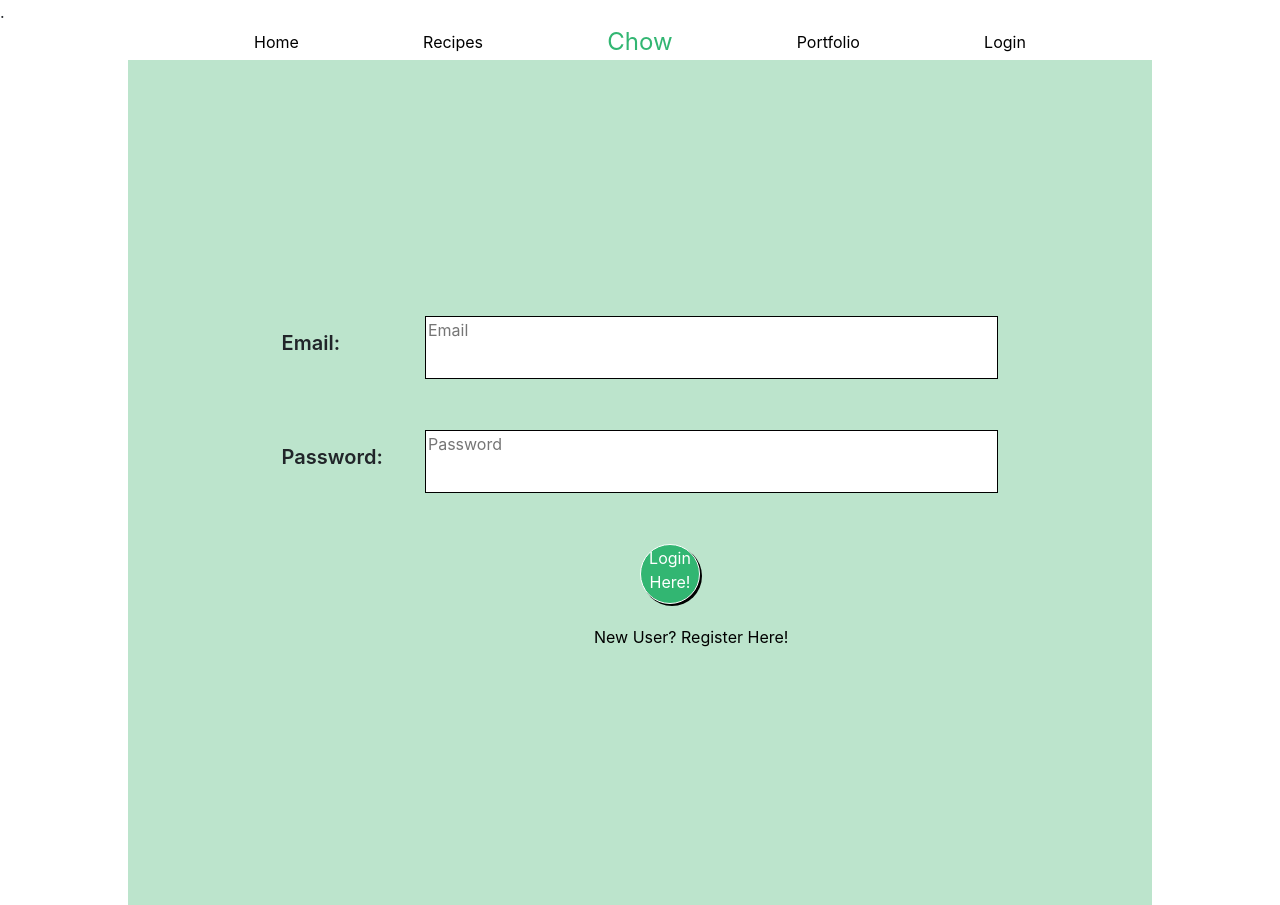
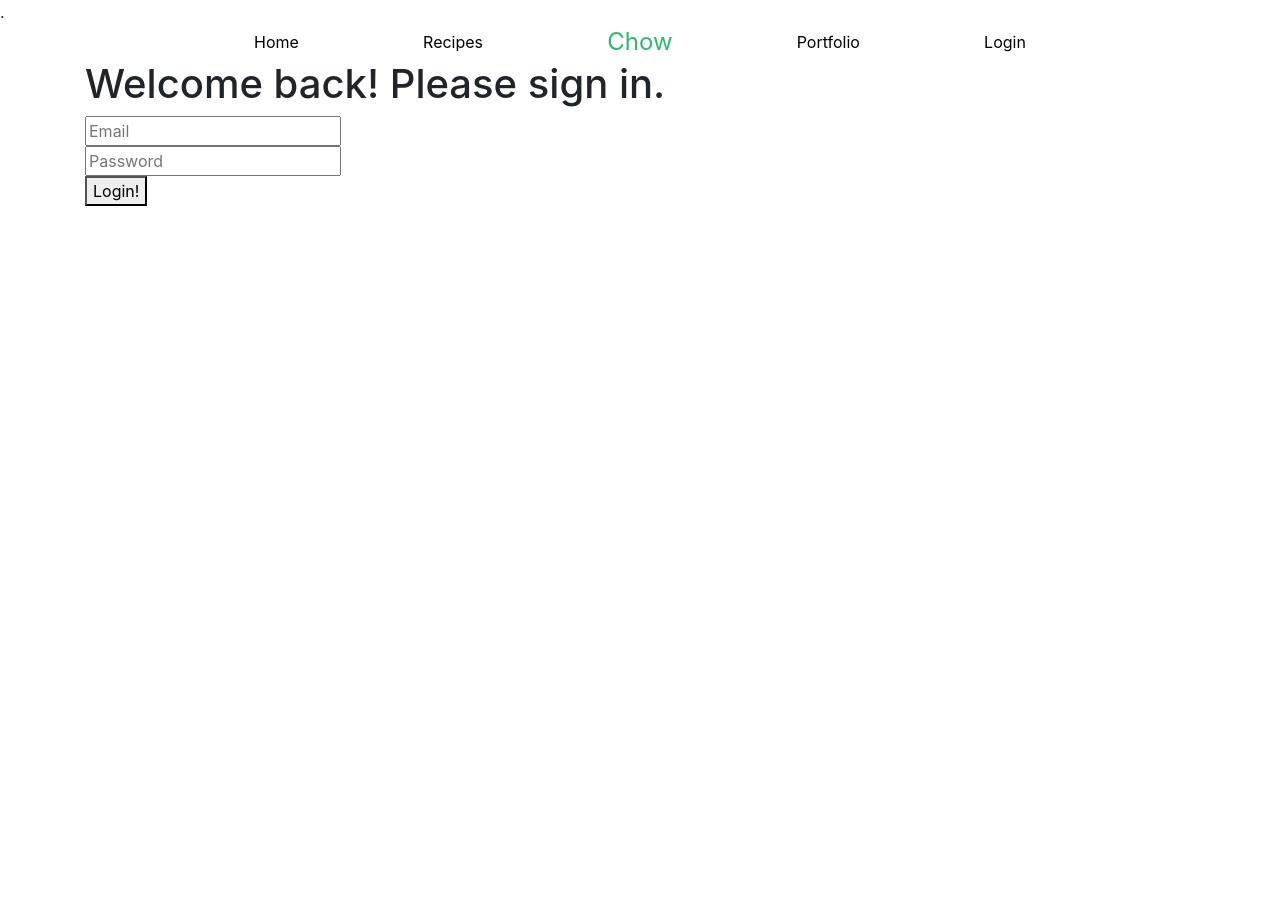
Before and after one commit to Chef-Portfolio-2/Frontend, a React (Create React App) app in the folder my-app/: page /login in a window 1280 px wide. After the commit the page ends 800 px from the top, so only its background shows below. Built offline with nearby package versions, Linux system fonts and the light colour scheme; a web font is replaced by a local one.

Commit message:
reworked login page

```diff
--- a/my-app/src/components/Login.js
+++ b/my-app/src/components/Login.js
@@ -1,126 +1,80 @@
-import React, { useState, useEffect } from 'react';
+
+import React from 'react';
 import { withFormik, Form, Field } from "formik";
 import * as Yup from "yup";
-import styled from "styled-components";
-import "./Login.css";
-import Axios from 'axios';
+import styles from "styled-components";
+import axios from "axios";
+import '../App.css';
 
+function LoginForm({errors, touched, Values}) {
 
-const Login1 = styled.div`
-height: auto;
-width: auto;
-margin-left: 10%;
-margin-right: 10%;
-padding-top: 20%;
-padding-bottom: 20%;
-`
+    return (
+      <div className="container">
+        <Form
+        //   onSubmit={this.handleSubmit}
+          className="login"
+        >
 
-const Login = styled.div`
-display: flex;
-align-content: center;
-justify-content: center;
-`
-const Label = styled.label`
-font-weight: 600;
-font-size: 20px;
-`
+          <h1 className="Welcome">
+            Welcome back! Please sign in.
+          </h1>
+          {touched.email && errors.email && <p>{errors.email}</p>}
+          <Field
+            type="email"
+            name="email"
+            className="emailInput"
+            placeholder="Email"
+            // onChange={this.handleChange}
+          /><br/>
+        {touched.password && errors.password && <p>{errors.password}</p>}
+          <Field
+            type="password"
+            name="password"
+            className="pwInput"
+            placeholder="Password"
+            // onChange={this.handleChange}
+          /><br/>
+          <button
+            className="Submit"
+            type="submit"
+          >
+            Login!
+          </button>
+        </Form>
 
-const Form1 = styled.div`
-display: flex;
-flex-direction: row;
-align-items: center;
-justify-content: space-between;
-padding-bottom: 5%;
-width: 70%;
-`
-const Button = styled.button`
-display: flex;
-margin-left: 50%;
-border: 1px solid white;
-border-radius: 50%;
-height: 60px;
-width: 60px;
-background-color: #32B672;
-color: white;
-box-shadow: 2px 2px black;
-`
-const A1 = styled.a`
-display: flex;
-align-content: center;
-justify-content: center;
-margin-left: 40%;
-margin-top: 2%;
-height: auto;
-width: 30%;
-color: black;
-`
-
-
-
-
-function LoginForm({errors, touched }) {
-
-
-    return(
-        <Login1 className = "loginForm">
-            {console.log()}
-            <Form>
-                <Login>
-                    <Form1>
-                    {touched.email && errors.email && <p>{errors.email}</p>}
-                    {/* shows error message */}
-                    <Label>Email:</Label>
-                    <Field className = "field"
-                    type = "email"
-                    name = "email"
-                    placeholder = "Email"
-                    />
-                    </Form1>
-                </Login>
-
-                <Login>
-                    <Form1>
-                    {touched.password && errors.password && <p>{errors.email}</p>}
-                    <Label>Password:</Label>
-                    <Field className = "field"
-                    type = "password"
-                    name = "password"
-                    placeholder = "Password"
-                    />
-                    </Form1>
-                </Login>
-                <Button type="submit">Login Here!</Button>
-                <A1 href = "http://localhost:3000/Register/">New User? Register Here!</A1>
-            </Form>
-        </Login1>
+      </div>
     );
 }
 
     const FormikLoginForm = withFormik({
+
         mapPropsToValues({ email, password }) {
             return {
                email: email || "",
                password: password || ""
             };
         },
-
-    // validation Schema:
-
+        // validation schema
         validationSchema: Yup.object().shape({
-        email: Yup.string().email("Email is not Valid").required("Required Field"),
-        password: Yup.string().min(6, "Password must be 6 characters or longer").required("Required Field")
+            email: Yup.string()
+              .email("please enter a valid Email")
+              .required("Email is required"),
+            password: Yup.string()
+              .min(6, "password must be 6 characters or longer")
+              .required("Password is required")
           }),
-
         // handle submit
         handleSubmit(values) {
-        Axios
+              axios
                 .post("https://reqres.in/api/users/", values)
-            .then(response => {
-                console.log(response);
-
+                .then(res => {
+                  console.log(values); // Data was created successfully and logs to console
                 })
-            .catch(error => console.log(error.response));
+                .catch(err => {
+                  console.log(err); // There was an error creating the data and logs to console
+                });
             }
-})(LoginForm);
+        // axios post here
+    }) (LoginForm);
 
 export default FormikLoginForm;
```
Lines whose indentation alone changed are shown as unchanged.
